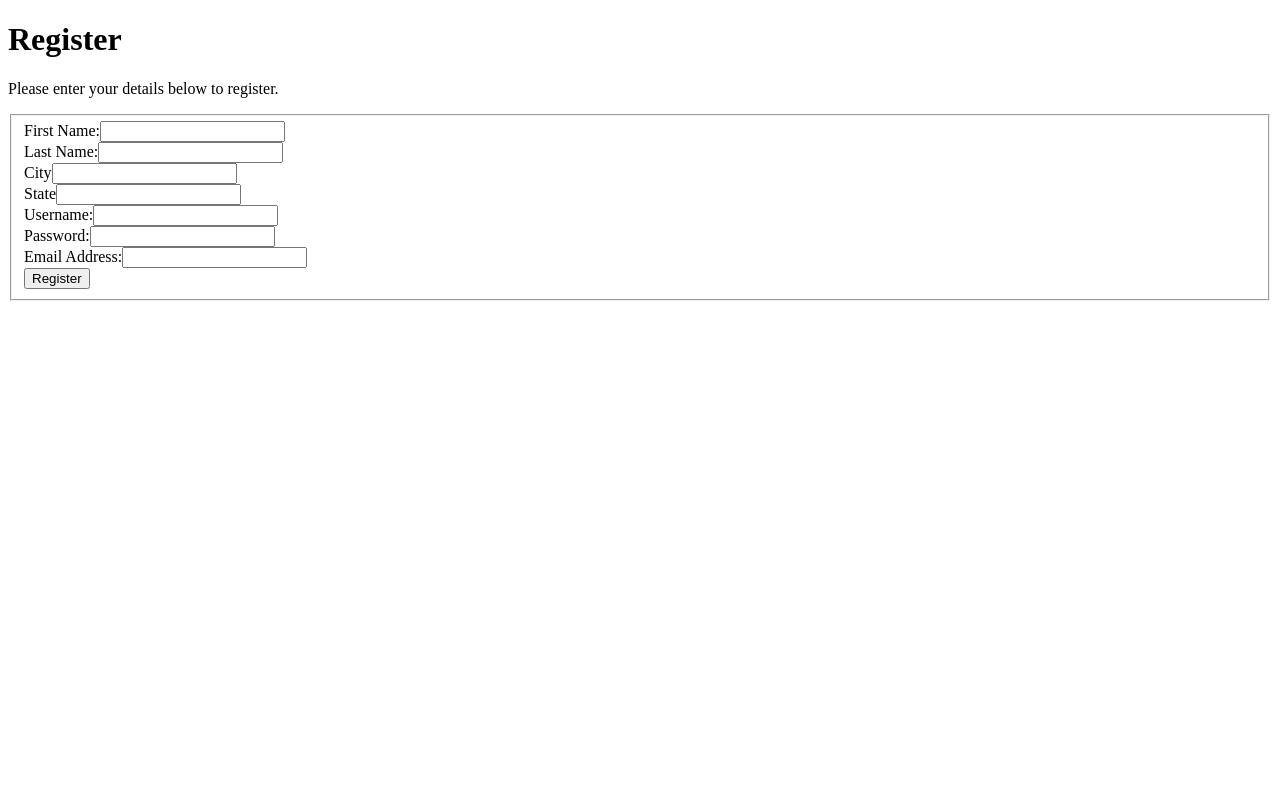
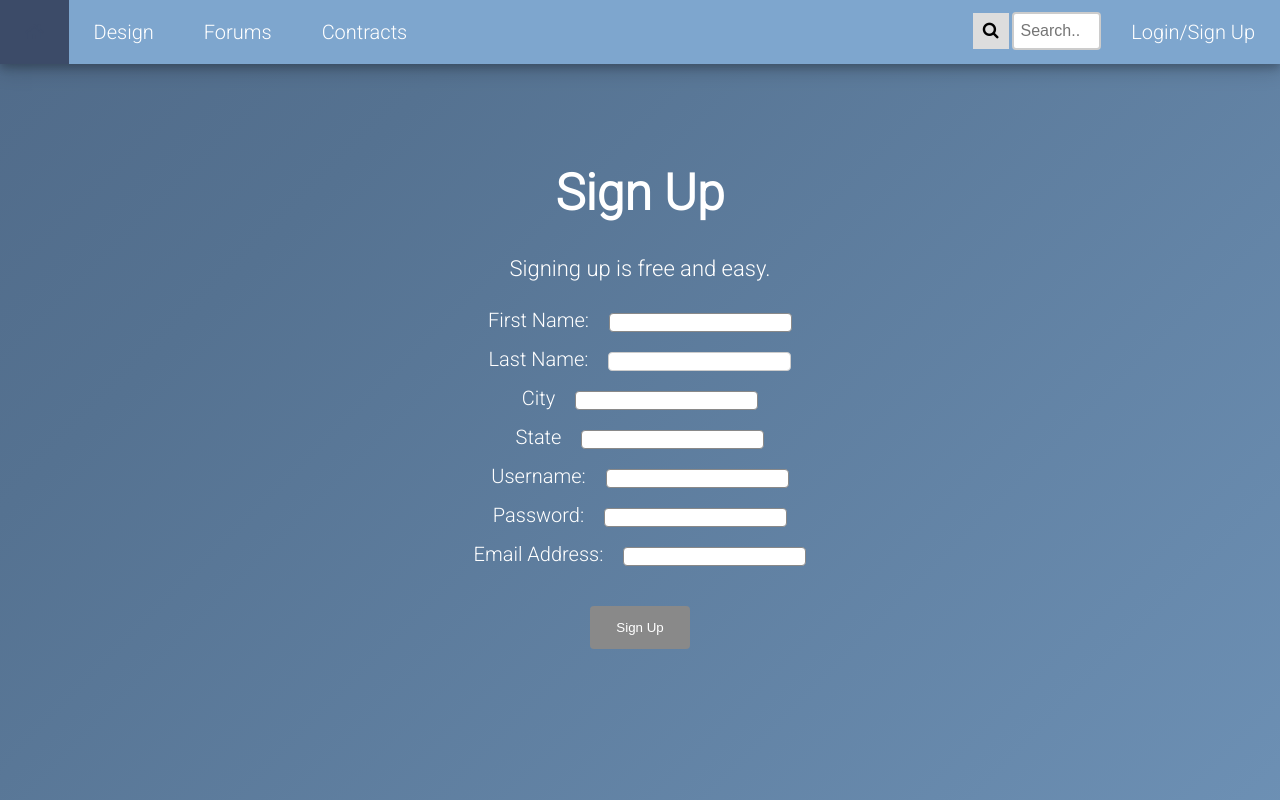
Before and after one commit to AliNoor1/BuildIt, a PHP site: page /register/index.php in a window 1280 px wide. Run offline with PHP 8.4, Linux system fonts and the light colour scheme.

Commit message:
Update index.php

```diff
--- a/register/index.php
+++ b/register/index.php
@@ -3,9 +3,18 @@
 <html>
 <meta http-equiv="Content-Type" content="text/html; charset=utf-8" />
 
-<title>Register</title>
+    <head>
+		<link href="/css/navbar.css" type="text/css" rel="stylesheet">
+		<link href="/css/register.css" type="text/css" rel="stylesheet">
+		<link rel="stylesheet" href="https://cdnjs.cloudflare.com/ajax/libs/font-awesome/4.7.0/css/font-awesome.min.css">
+	</head>
+
+<title>Sign Up</title>
 <body>
-<div id="main">
+
+    <?php include $_SERVER['DOCUMENT_ROOT'] . "/common/navbar.php";?>
+
+<div class="main">
     <?php
     if(!empty($_POST['username']) && !empty($_POST['password']))
     {
@@ -49,12 +58,12 @@
     {
         ?>
 
-        <h1>Register</h1>
+        <h1>Sign Up</h1>
 
-        <p>Please enter your details below to register.</p>
+        <p>Signing up is free and easy.</p>
 
-        <form method="post" action="index.php" name="registerform" id="registerform">
-            <fieldset>
+        <form method="post" action="index.php" name="registerform" class="registerform">
+
                 <label for="firstname">First Name:</label><input type="text" name="firstname" id="firstname" /><br />
                 <label for="lastname">Last Name:</label><input type="text" name="lastname" id="lastname" /><br />
                 <label for="city">City</label><input type="text" name="city" id="city" /><br />
@@ -62,8 +71,8 @@
                 <label for="username">Username:</label><input type="text" name="username" id="username" /><br />
                 <label for="password">Password:</label><input type="password" name="password" id="password" /><br />
                 <label for="email">Email Address:</label><input type="text" name="email" id="email" /><br />
-                <input type="submit" name="register" id="register" value="Register" />
-            </fieldset>
+                <input type="submit" name="register" id="register" value="Sign Up" />
+
         </form>
 
         <?php
```
